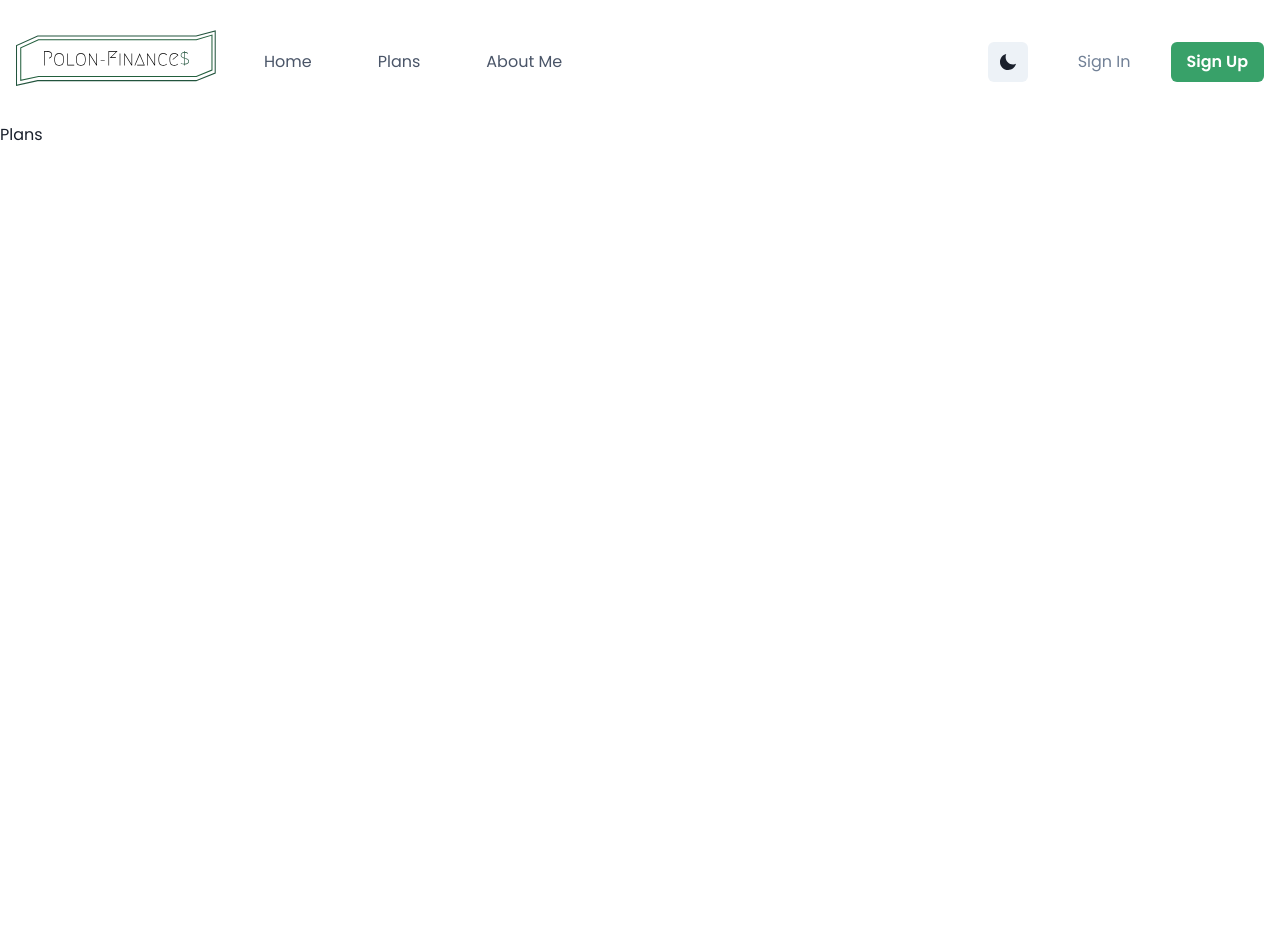
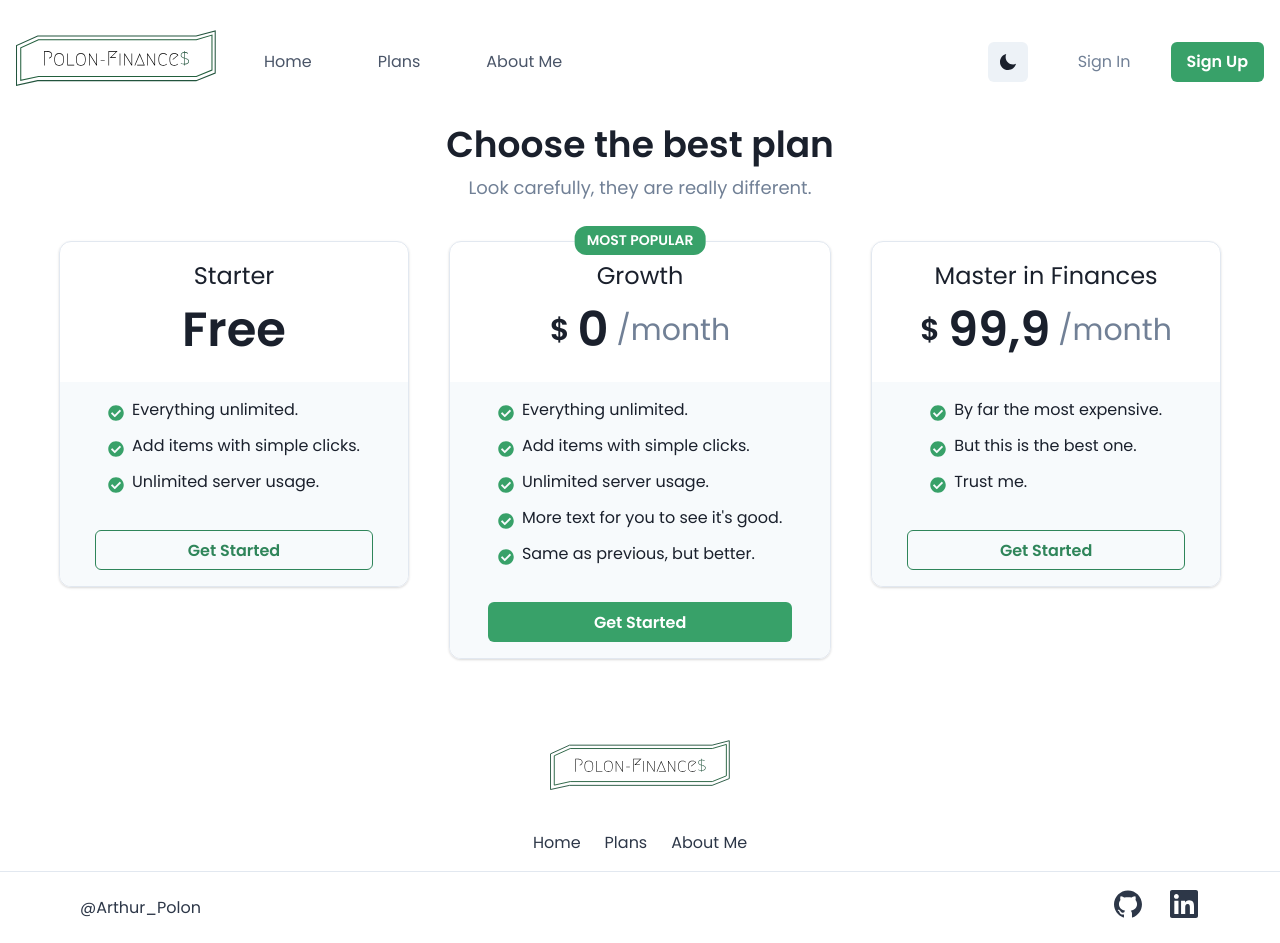
Before and after one commit to arthurpolon/old-polon-finances, a Next.js app: page /plans in a window 1280 px wide. Before the commit the page ends 800 px from the top, so only its background shows below. Built offline with nearby package versions, Linux system fonts and the light colour scheme.

Commit message:
Plans page finished.

```diff
--- a/pages/plans.js
+++ b/pages/plans.js
@@ -1,12 +1,214 @@
-import Navbar from "../components/Navbar";
+import { ReactNode } from 'react';
+import {
+  Box,
+  Stack,
+  HStack,
+  Heading,
+  Text,
+  VStack,
+  useColorModeValue,
+  List,
+  ListItem,
+  ListIcon,
+  Button,
+} from '@chakra-ui/react';
+import { FaCheckCircle } from 'react-icons/fa';
 
-const Plans = () => {
+import NextLink from 'next/link'
+
+import Navbar from '../components/Navbar'
+import Footer from '../components/Footer'
+
+export default function Plans() {
   return (
     <>
       <Navbar />
-      <div>Plans</div>
+      <Box py={{base: '15px', md: 0}}>
+        <VStack spacing={2} textAlign="center">
+          <Heading as="h1" fontSize="4xl">
+            Choose the best plan
+          </Heading>
+          <Text fontSize="lg" color={'gray.500'}>
+            Look carefully, they are really different.
+          </Text>
+        </VStack>
+        <Stack
+          direction={{ base: 'column', md: 'row' }}
+          textAlign="center"
+          justify="center"
+          spacing={{ base: 4, lg: 10 }}
+          py={10}>
+          <PriceWrapper>
+            <Box py={4} px={12}>
+              <Text fontWeight="500" fontSize="2xl">
+                Starter
+              </Text>
+              <HStack justifyContent="center">
+                <Text fontSize="5xl" fontWeight="900">
+                  Free
+                </Text>
+              </HStack>
+            </Box>
+            <VStack
+              bg={useColorModeValue('gray.50', 'gray.700')}
+              py={4}
+              borderBottomRadius={'xl'}>
+              <List spacing={3} textAlign="start" px={12}>
+                <ListItem>
+                  <ListIcon as={FaCheckCircle} color="green.500" />
+                  Everything unlimited.
+                </ListItem>
+                <ListItem>
+                  <ListIcon as={FaCheckCircle} color="green.500" />
+                  Add items with simple clicks.
+                </ListItem>
+                <ListItem>
+                  <ListIcon as={FaCheckCircle} color="green.500" />
+                  Unlimited server usage.
+                </ListItem>
+              </List>
+              <Box w="80%" pt={7}>
+                <NextLink href="/app">
+                  <Button as="a" w="full" colorScheme="green" variant="outline">
+                    Get Started
+                  </Button>
+                </NextLink>
+              </Box>
+            </VStack>
+          </PriceWrapper>
+
+          <PriceWrapper>
+            <Box position="relative">
+              <Box
+                position="absolute"
+                top="-16px"
+                left="50%"
+                style={{ transform: 'translate(-50%)' }}>
+                <Text
+                  textTransform="uppercase"
+                  bg={useColorModeValue('green.500', 'green.200')}
+                  px={3}
+                  py={1}
+                  color={useColorModeValue('white', 'gray.800')}
+                  fontSize="sm"
+                  fontWeight="600"
+                  rounded="xl">
+                  Most Popular
+                </Text>
+              </Box>
+              <Box py={4} px={12}>
+                <Text fontWeight="500" fontSize="2xl">
+                  Growth
+                </Text>
+                <HStack justifyContent="center">
+                  <Text fontSize="3xl" fontWeight="600">
+                    $
+                  </Text>
+                  <Text fontSize="5xl" fontWeight="900">
+                    0
+                  </Text>
+                  <Text fontSize="3xl" color="gray.500">
+                    /month
+                  </Text>
+                </HStack>
+              </Box>
+              <VStack
+                bg={useColorModeValue('gray.50', 'gray.700')}
+                py={4}
+                borderBottomRadius={'xl'}>
+                <List spacing={3} textAlign="start" px={12}>
+                  <ListItem>
+                    <ListIcon as={FaCheckCircle} color="green.500" />
+                    Everything unlimited.
+                  </ListItem>
+                  <ListItem>
+                    <ListIcon as={FaCheckCircle} color="green.500" />
+                    Add items with simple clicks.
+                  </ListItem>
+                  <ListItem>
+                    <ListIcon as={FaCheckCircle} color="green.500" />
+                    Unlimited server usage.
+                  </ListItem>
+                  <ListItem>
+                    <ListIcon as={FaCheckCircle} color="green.500" />
+                    More text for you to see it's good.
+                  </ListItem>
+                  <ListItem>
+                    <ListIcon as={FaCheckCircle} color="green.500" />
+                    Same as previous, but better.
+                  </ListItem>
+                </List>
+                <Box w="80%" pt={7}>
+                  <NextLink href="/app">
+                    <Button as="a" w="full" colorScheme="green">
+                      Get Started
+                    </Button>
+                  </NextLink>
+                </Box>
+              </VStack>
+            </Box>
+          </PriceWrapper>
+          <PriceWrapper>
+            <Box py={4} px={12}>
+              <Text fontWeight="500" fontSize="2xl">
+                Master in Finances
+              </Text>
+              <HStack justifyContent="center">
+                <Text fontSize="3xl" fontWeight="600">
+                  $
+                </Text>
+                <Text fontSize="5xl" fontWeight="900">
+                  99,9
+                </Text>
+                <Text fontSize="3xl" color="gray.500">
+                  /month
+                </Text>
+              </HStack>
+            </Box>
+            <VStack
+              bg={useColorModeValue('gray.50', 'gray.700')}
+              py={4}
+              borderBottomRadius={'xl'}>
+              <List spacing={3} textAlign="start" px={12}>
+                <ListItem>
+                  <ListIcon as={FaCheckCircle} color="green.500" />
+                  By far the most expensive.
+                </ListItem>
+                <ListItem>
+                  <ListIcon as={FaCheckCircle} color="green.500" />
+                  But this is the best one.
+                </ListItem>
+                <ListItem>
+                  <ListIcon as={FaCheckCircle} color="green.500" />
+                  Trust me.
+                </ListItem>
+              </List>
+              <Box w="80%" pt={7}>
+                <NextLink href="/app">
+                  <Button as="a" w="full" colorScheme="green" variant="outline">
+                    Get Started
+                  </Button>
+                </NextLink>
+              </Box>
+            </VStack>
+          </PriceWrapper>
+        </Stack>
+      </Box>
+      <Footer />
     </>
   );
 }
 
-export default Plans;
+function PriceWrapper({ children }) {
+  return (
+    <Box
+      mb={4}
+      shadow="base"
+      borderWidth="1px"
+      alignSelf={{ base: 'center', lg: 'flex-start' }}
+      borderColor={useColorModeValue('gray.200', 'gray.500')}
+      borderRadius={'xl'}>
+      {children}
+    </Box>
+  );
+}
```
